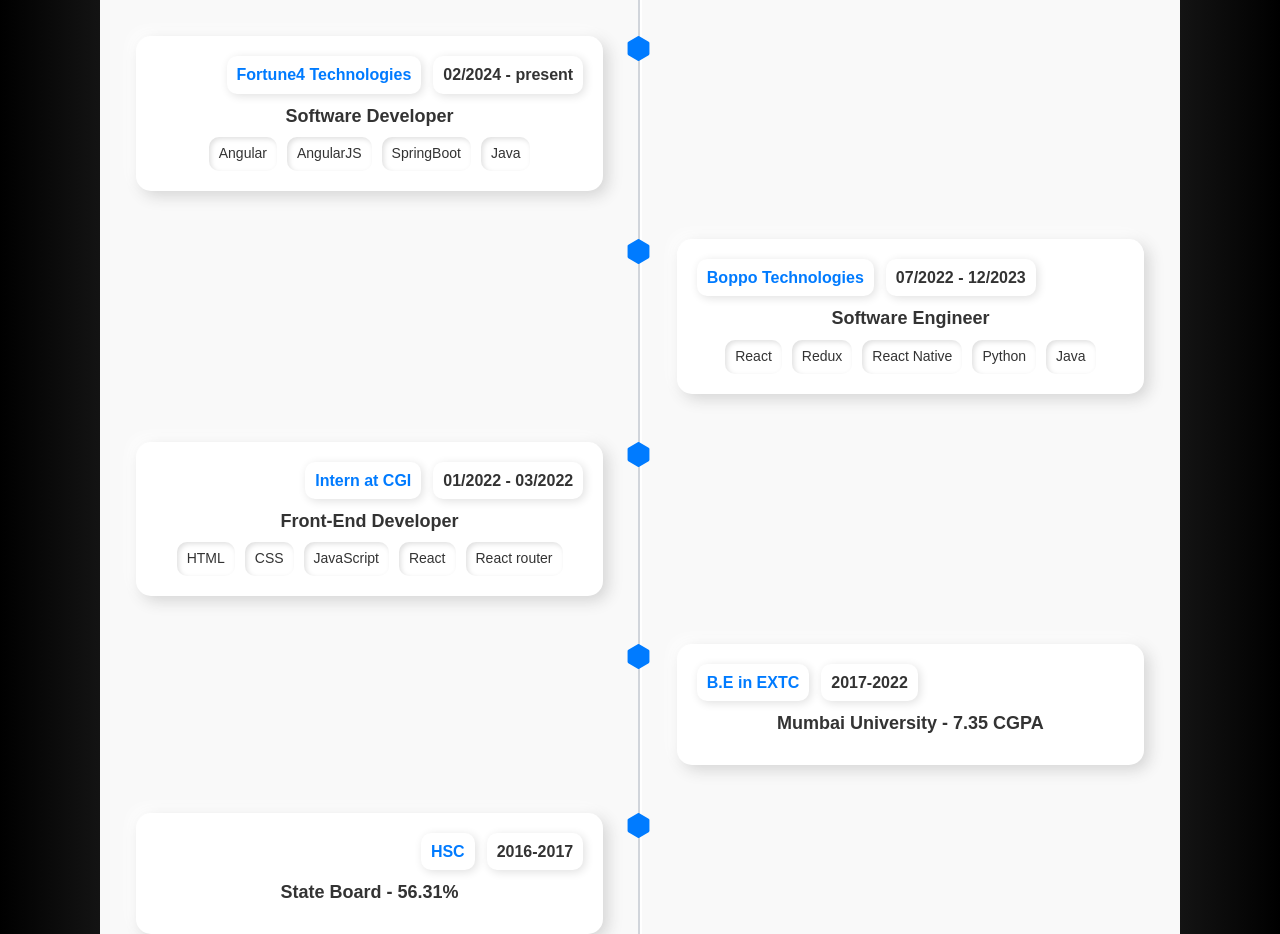
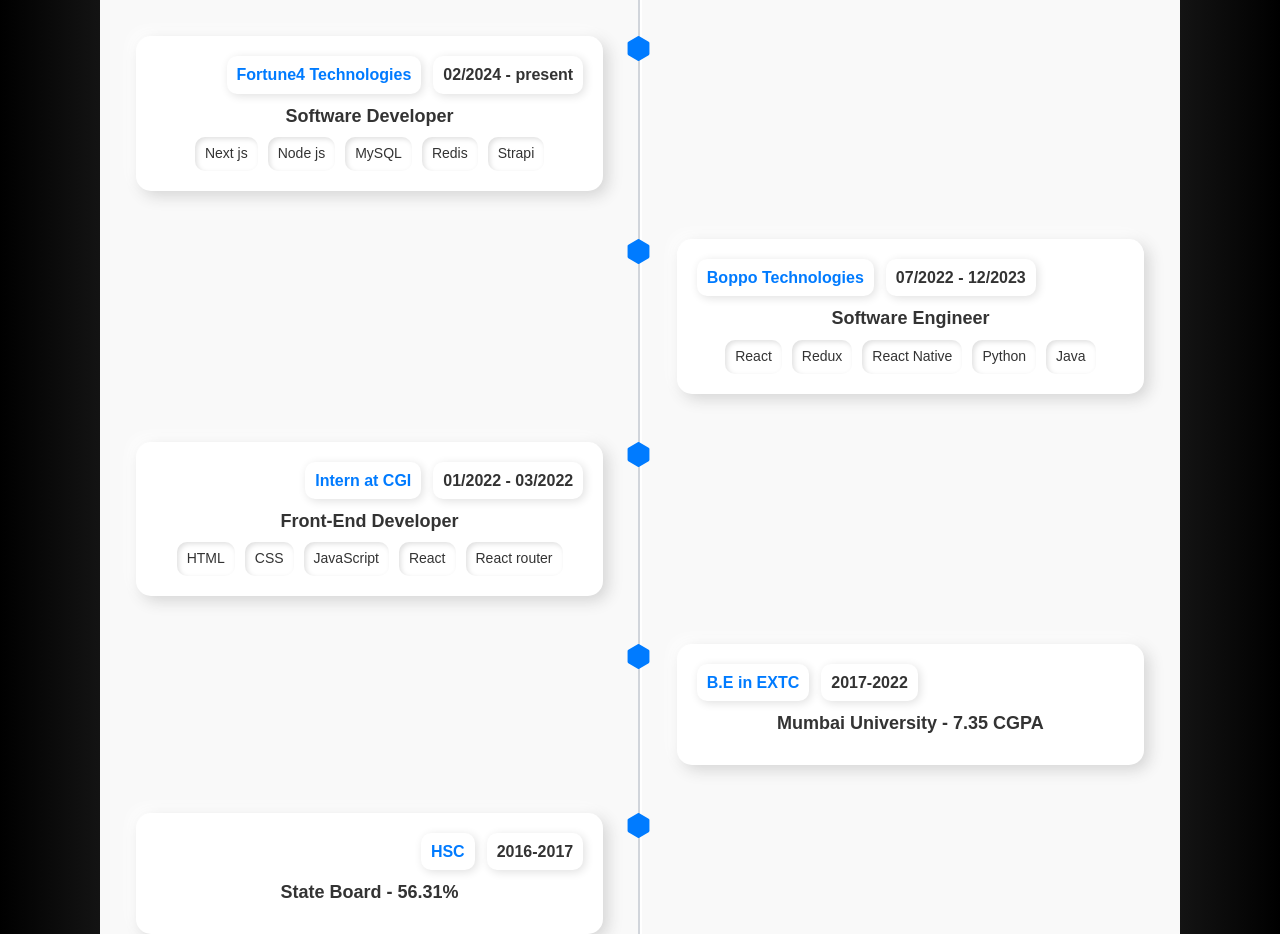
Before and after one commit to Suraj-Sangale/portfolio, a React (Create React App) app: page / in a window 1280 px wide. Shown: the part 1860-2794 px from the top of the page. Built offline with nearby package versions, Linux system fonts and the light colour scheme.

Commit message:
feat: update skills in experience data to reflect current technologies

```diff
--- a/src/components/Data.js
+++ b/src/components/Data.js
@@ -71,6 +71,6 @@ export const EXPERIENCEDATA = [
     year: "02/2024 - present",
     title: "Fortune4 Technologies",
     desc: "Software Developer",
-    skills: ["Angular", "AngularJS", "SpringBoot", "Java"],
+    skills: ["Next js", "Node js", "MySQL", "Redis", "Strapi"],
   },
 ];
```
